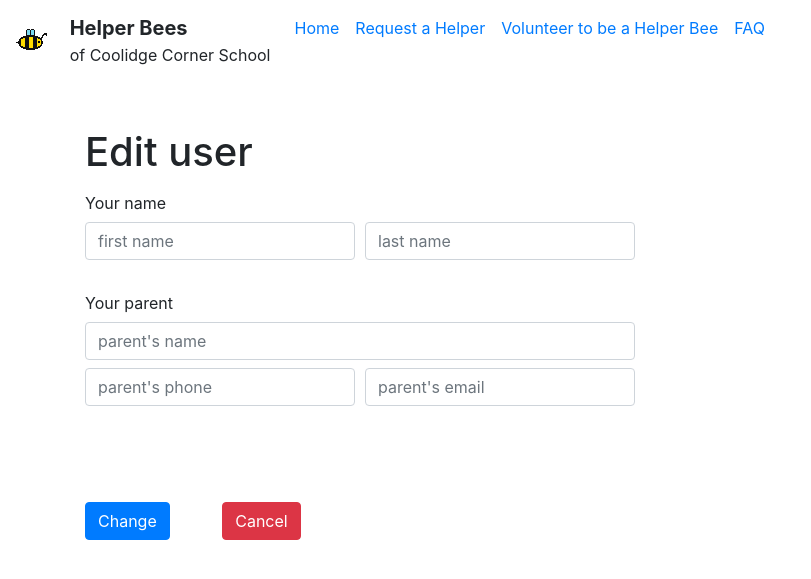
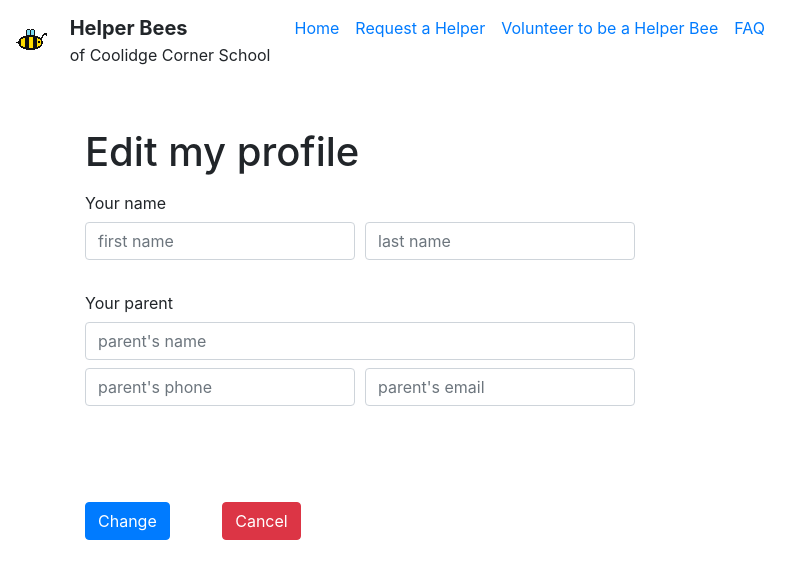
Before and after one commit to CoolidgeCornerSchool/helperbees, a Jekyll site: the page built from edit_user.html, in a window 1280 px wide. Shown: the top 579 px of the page, without its empty margins (0-811 px from the left). Built offline with Jekyll 4.4.1, drawn with Linux system fonts in a browser that asks for light colours; comment, search, counter and statistics services are not loaded.

Commit message:
change title

```diff
--- a/edit_user.html
+++ b/edit_user.html
@@ -6,7 +6,7 @@ title: Edit user
 
 <script src="assets/js/edit.js"></script>
 
-<h1>Edit user</h1>
+<h1>Edit my profile</h1>
 
 
 <form class="edit_user">
```
